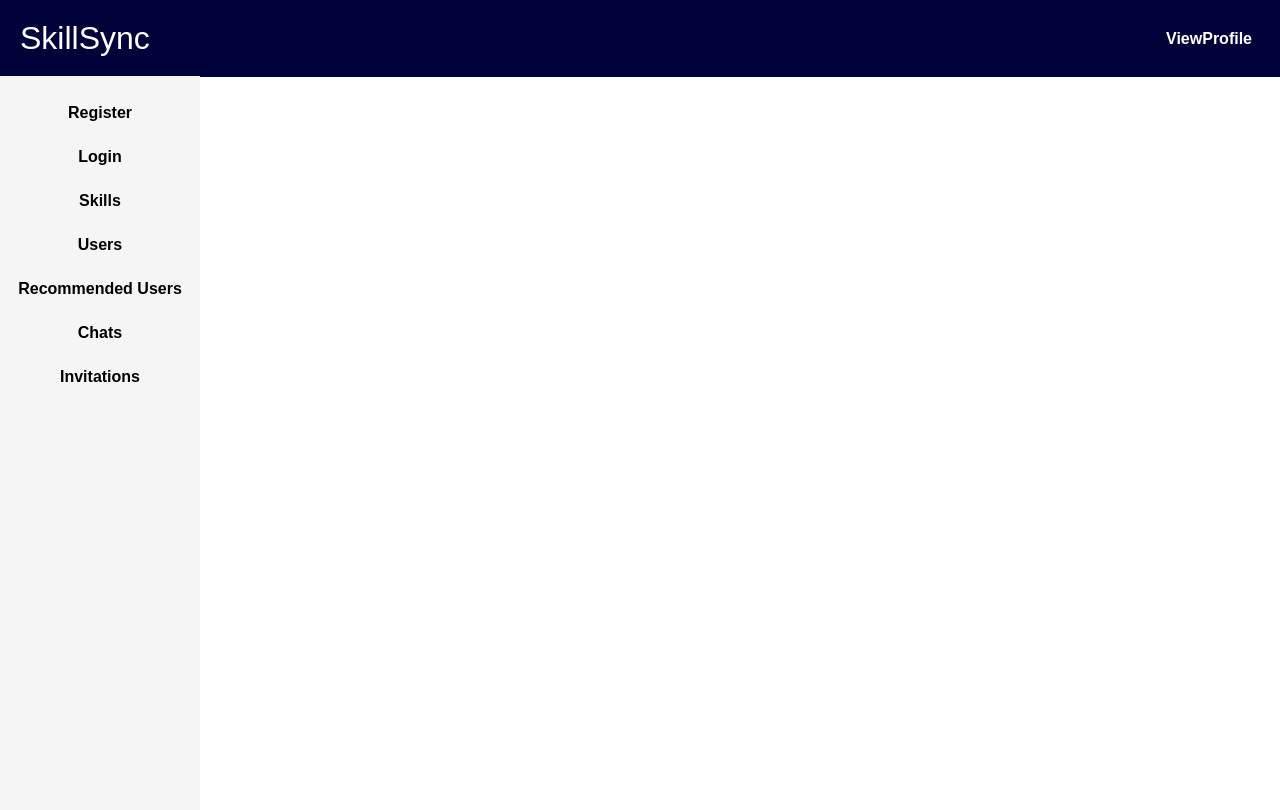
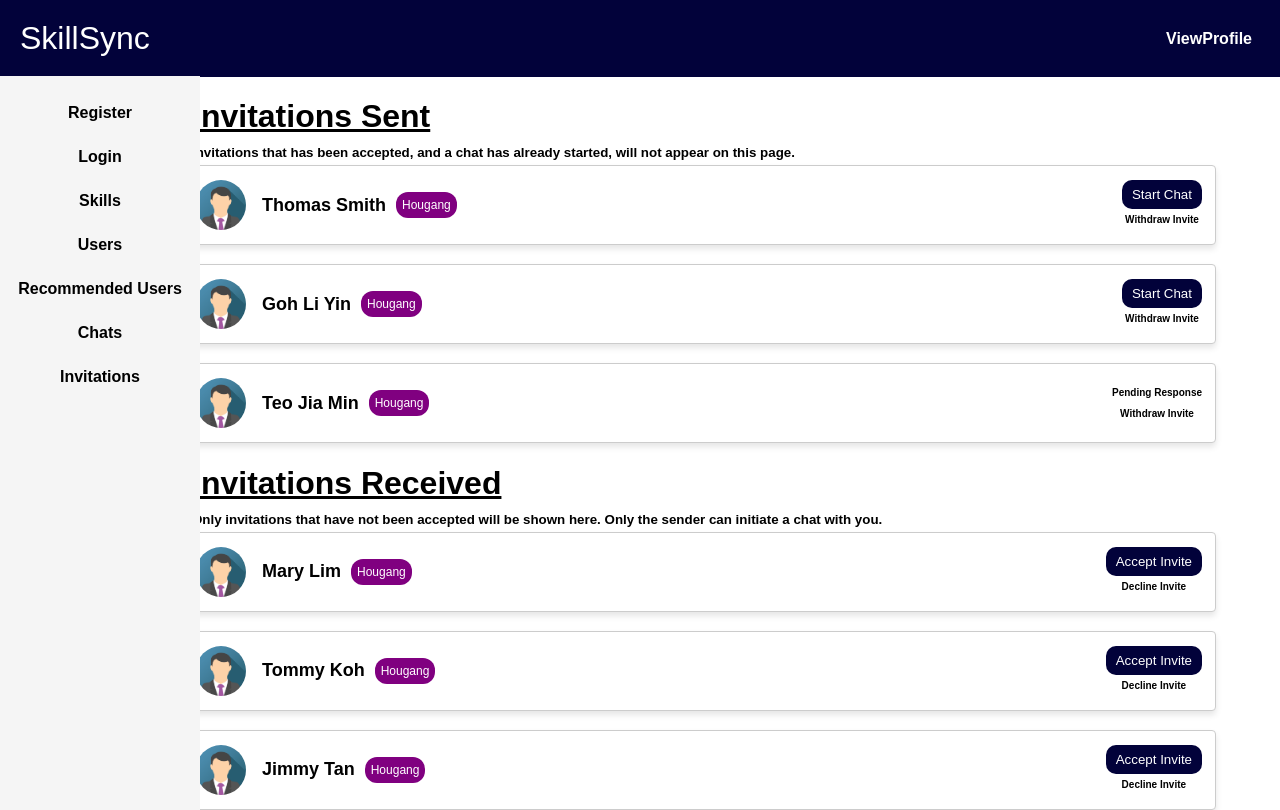
Before and after one commit to wdhzw/Skillsync, a React (Create React App) app in the folder skillsync/: page /Invitations in a window 1280 px wide. Built offline with nearby package versions, Linux system fonts and the light colour scheme.

Commit message:
Added Invitations page first draft

```diff
--- a/skillsync/src/App.js
+++ b/skillsync/src/App.js
@@ -9,6 +9,7 @@ import SideNav from './SideNav';
 import ViewProfile from './pages/ViewProfile';
 import RecUserList from './pages/RecUserList';
 import SkillList from './pages/SkillList';
+import Invitations from './pages/Invitations';
 
 
 import {
@@ -29,6 +30,7 @@ function App() {
           <Route path="/UserList" element={<UserList />} />
           <Route path="/RecUserList" element={<RecUserList />} />
           <Route path="/SkillList" element={<SkillList />} />
+          <Route path="/Invitations" element={<Invitations />} />
 
           <Route path="/Register" element={<Register />} />
           <Route path="/Login" element={<Login />} />
--- /dev/null
+++ b/skillsync/src/components/InvitationItem.css
@@ -0,0 +1,47 @@
+.invitations-grid-item {
+    display: flex;
+    align-items: center;
+    justify-content: space-between;
+    border: 1px solid #ccc;
+    border-radius: 4px;
+    padding: 3px;
+    background-color: white;
+    box-shadow: 0px 4px 6px rgba(0, 0, 0, 0.1);
+    height: 80px;
+    font-size: 12px;
+
+}
+
+.invitations-buttons {
+    display: flex;
+    flex-direction: column;
+    align-items: center;
+    text-align: center;
+    margin-right:10px;
+}
+
+.invitations-maincontent {
+    display: flex;
+    align-items: center;
+}
+
+
+
+  .location-bubble {
+    background-color: purple;
+    color: white;
+    border-radius: 12px;
+    padding: 6px 6px 6px 6px;
+    display: inline-block;
+    margin-top: 8px;
+    margin-left: 10px;
+    font-size: 12px;
+    margin-bottom: 8px;
+
+  }
+
+  .invitations-grid-item img {
+    border-radius: 50%;
+    margin-right: 16px;
+
+  }
--- /dev/null
+++ b/skillsync/src/components/InvitationItem.js
@@ -0,0 +1,45 @@
+import React from 'react';
+import './InvitationItem.css';
+
+function InvitationItem({ invitation, user, type }) {
+    if (!user) {
+    return (
+        <div className="invitations-grid-item">
+            <p>Uh Oh, User has Left SkillSync</p>
+        </div>
+    );
+    }
+    return (
+      <div className="invitations-grid-item">
+
+        <div className="invitations-maincontent">
+            <img src={user.picture} width="50" height="50" />
+            <h2>{user.name}</h2>
+            <div className="location-bubble">{user.location}</div>
+        </div>
+
+        <div className="invitations-buttons">
+                {
+                    type === "sentinvitations" ? (
+                        <>
+                            {invitation.invite_accepted ? (
+                                <button className="chat-button">Start Chat</button>
+                            ) : (
+                                <p>Pending Response</p>
+                            )}
+                            <p>Withdraw Invite</p>
+                        </>
+                    ) : (
+                        <>
+                            <button className="chat-button">Accept Invite</button>
+                            <p>Decline Invite</p>
+                        </>
+                    )
+                }
+            </div>
+
+      </div>
+    );
+  }
+
+  export default InvitationItem;
--- /dev/null
+++ b/skillsync/src/pages/Invitations.css
@@ -0,0 +1,14 @@
+.invitations-wrapper {
+    display: flex;
+    flex-direction: column;
+    margin-left: 15%;
+    margin-right: 5%;
+
+  }
+
+  .invitations-grid {
+      display: grid;
+      gap: 19px;
+      list-style: none;
+      padding: 0;
+    }
--- /dev/null
+++ b/skillsync/src/pages/Invitations.js
@@ -0,0 +1,73 @@
+import React from 'react';
+import InvitationItem from '../components/InvitationItem.js';
+import '../pages/Invitations.css';
+import SideNav from '../SideNav.js';
+
+
+export default function Invitations() {
+const invitations = [
+    {id: 1, sentfrom: 'John Ng', sentto:'Thomas Smith', invite_accepted:true, chat_started:false},
+    {id: 2, sentfrom: 'John Ng', sentto:'Goh Li Yin', invite_accepted:true, chat_started:false},
+    {id: 3, sentfrom: 'John Ng', sentto:'Teo Jia Min', invite_accepted:false, chat_started:false},
+    {id: 4, sentfrom: 'Mary Lim', sentto:'John Ng', invite_accepted:false, chat_started:false},
+    {id: 5, sentfrom: 'Tommy Koh', sentto:'John Ng', invite_accepted:false, chat_started:false},
+    {id: 6, sentfrom: 'Jimmy Tan', sentto:'John Ng', invite_accepted:false, chat_started:false},
+];
+
+const users = [
+    {id: 1, name: 'Thomas Smith', location:'Hougang',picture:'/images/avatar.png'},
+    {id: 2, name: 'Goh Li Yin', location:'Hougang',picture:'/images/avatar.png'},
+    {id: 3, name: 'Teo Jia Min', location:'Hougang',picture:'/images/avatar.png'},
+    {id: 4, name: 'Mary Lim', location:'Hougang',picture:'/images/avatar.png'},
+    {id: 5, name: 'Tommy Koh', location:'Hougang',picture:'/images/avatar.png'},
+    {id: 6, name: 'Jimmy Tan', location:'Hougang',picture:'/images/avatar.png'},
+];
+
+const sentInvitations = invitations.filter(invitation => invitation.sentfrom === 'John Ng');
+const receivedInvitations = invitations.filter(invitation => invitation.sentto === 'John Ng');
+
+      return (
+
+        <div className="invitations-wrapper">
+        <SideNav/>
+
+        <h1>Invitations Sent</h1>
+          <div>
+            <p>Invitations that has been accepted, and a chat has already started, will not appear on this page.</p>
+          </div>
+
+          <div className="invitations-grid">
+            {
+              sentInvitations.map(
+                invitation => {
+                const receiveuser = users.find(user => user.name === invitation.sentto);
+                return (
+                    <InvitationItem invitation={invitation} user={receiveuser} type="sentinvitations"/>
+                );
+              })
+            }
+          </div>
+
+
+
+          <h1>Invitations Received</h1>
+          <div>
+            <p>Only invitations that have not been accepted will be shown here. Only the sender can initiate a chat with you.</p>
+          </div>
+
+          <div className="invitations-grid">
+            {
+              receivedInvitations.map(
+                invitation => {
+                const sentfrom = users.find(user => user.name === invitation.sentfrom);
+                return (
+                    <InvitationItem invitation={invitation} user={sentfrom} type="receivedinvitations"/>
+                 );
+              })
+            }
+          </div>
+
+        </div>
+      );
+
+  }
```
